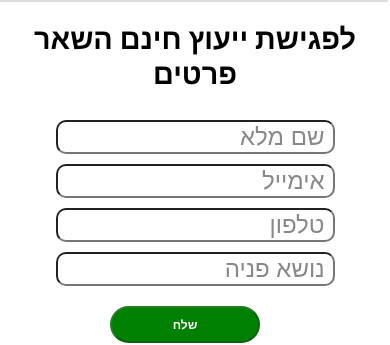
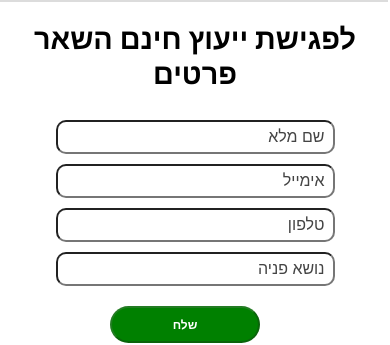
Before and after one commit to aharon2061989/avivItzhakiClient, a React (Create React App) app: page / in a window 390 px wide. Shown: the part 840-1185 px from the top of the page. Built offline with nearby package versions, Linux system fonts and the light colour scheme.

Commit message:
placeholder change

```diff
--- a/src/components/ContactForm.css
+++ b/src/components/ContactForm.css
@@ -102,6 +102,11 @@ input:-moz-placeholder {
         font-size: 14px;
         margin-top: 10px;
     }
+
+    .form input::placeholder {
+        font-size: large;
+        color: #666;
+    }
 }
 
 @media (max-width: 480px) {
@@ -118,4 +123,9 @@ input:-moz-placeholder {
         font-size: 12px;
         padding: 8px;
     }
+
+    .form input::placeholder {
+        font-size: medium;
+        color: #444;
+    }
 }
```
